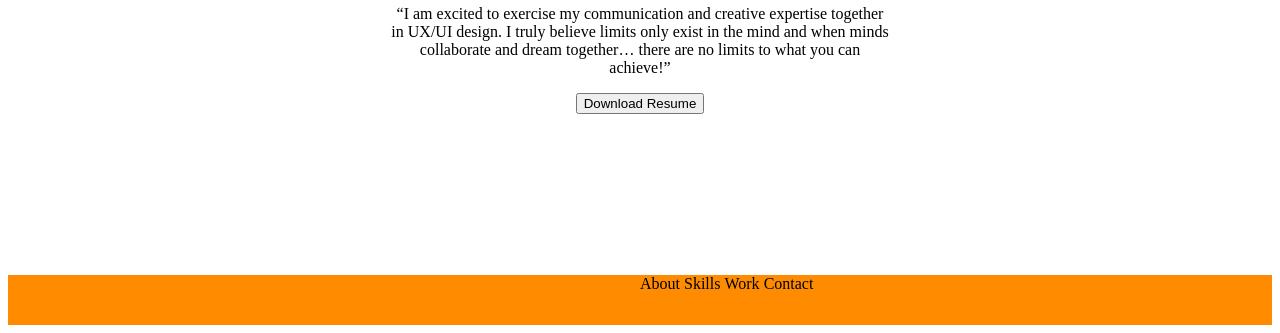
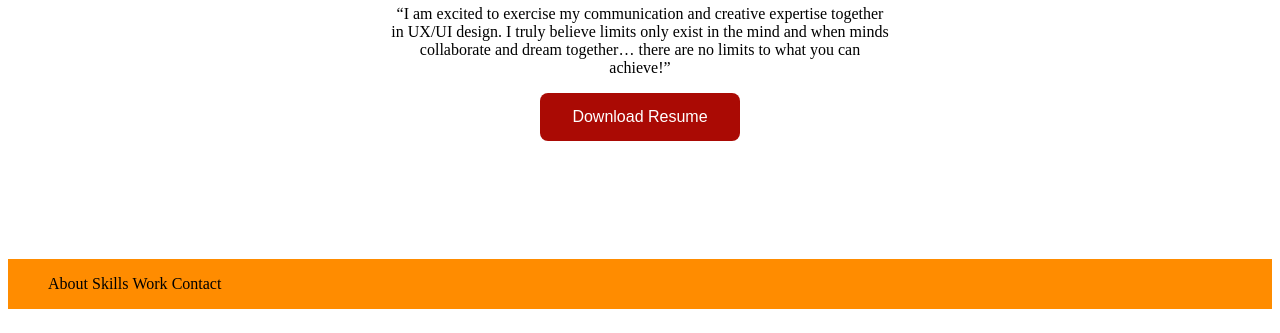
Before and after one commit to LynleeRoeber/UX_UI_HW_17, a plain HTML site: page index.html in a window 1280 px wide. Shown: the part 632-965 px from the top of the page. Drawn offline with Linux system fonts and the light colour scheme.

Commit message:
add styling

```diff
--- a/CSS/style.css
+++ b/CSS/style.css
@@ -1,6 +1,15 @@
 .inline-block {
     display: inline-block;
     vertical-align: bottom;
+
+}
+.inline-block li{
+    background-color: #ddd;
+    outline: 1px solid #000;
+}
+.inline-block li:hover{
+    background-color: red;
+    color: black;
 }
 .logo {
     width: 100px;
@@ -34,8 +43,22 @@ ul {
     margin: 0 auto;
     text-align: center;
 }
+button {
+    background-color: #aa0a04;
+    border: none;
+    border-radius: 8px;
+    color: white;
+    padding: 15px 32px;
+    text-align: center;
+    text-decoration: none;
+    display: inline-block;
+    font-size: 16px;
+  }
 footer {
     background-color: darkorange;
     text-align: left;
     height: 50px;
 }
+footer ul{
+    float: left;
+}
```
